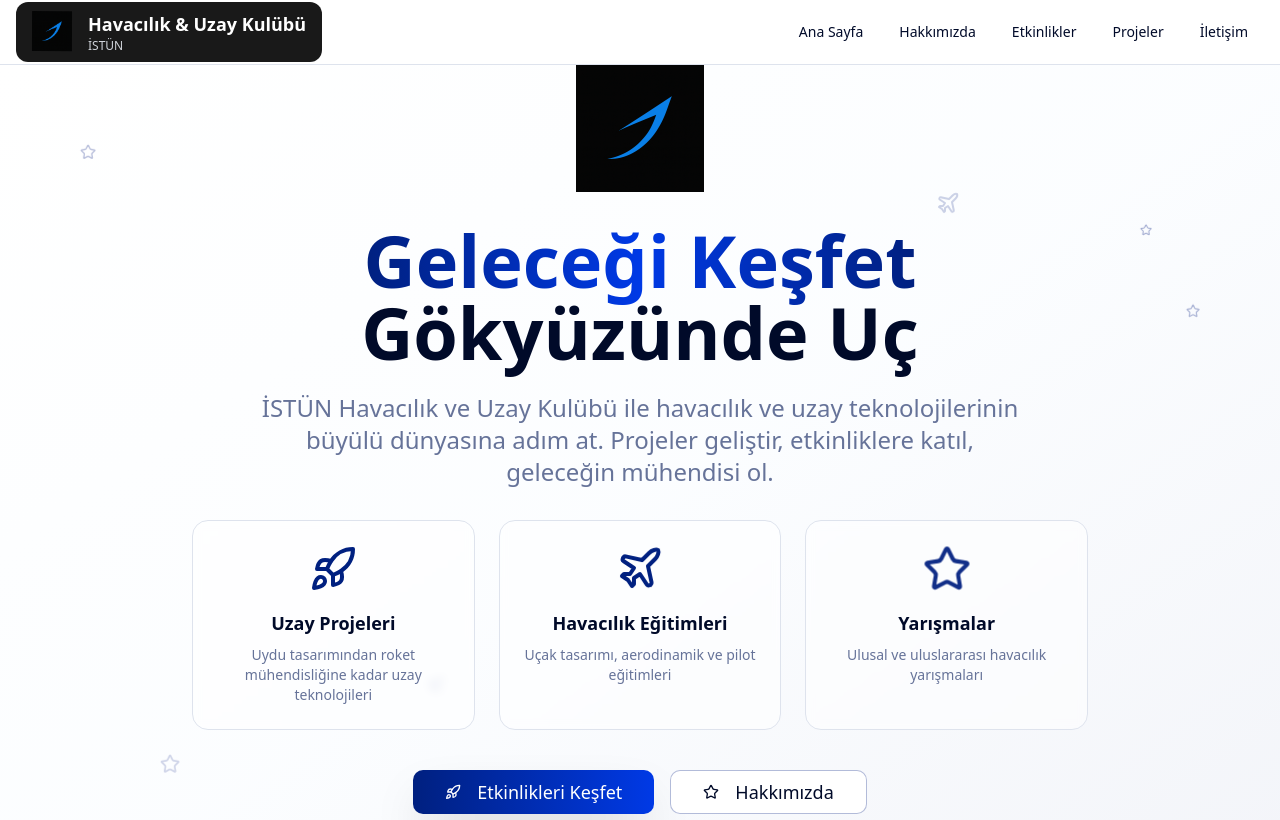
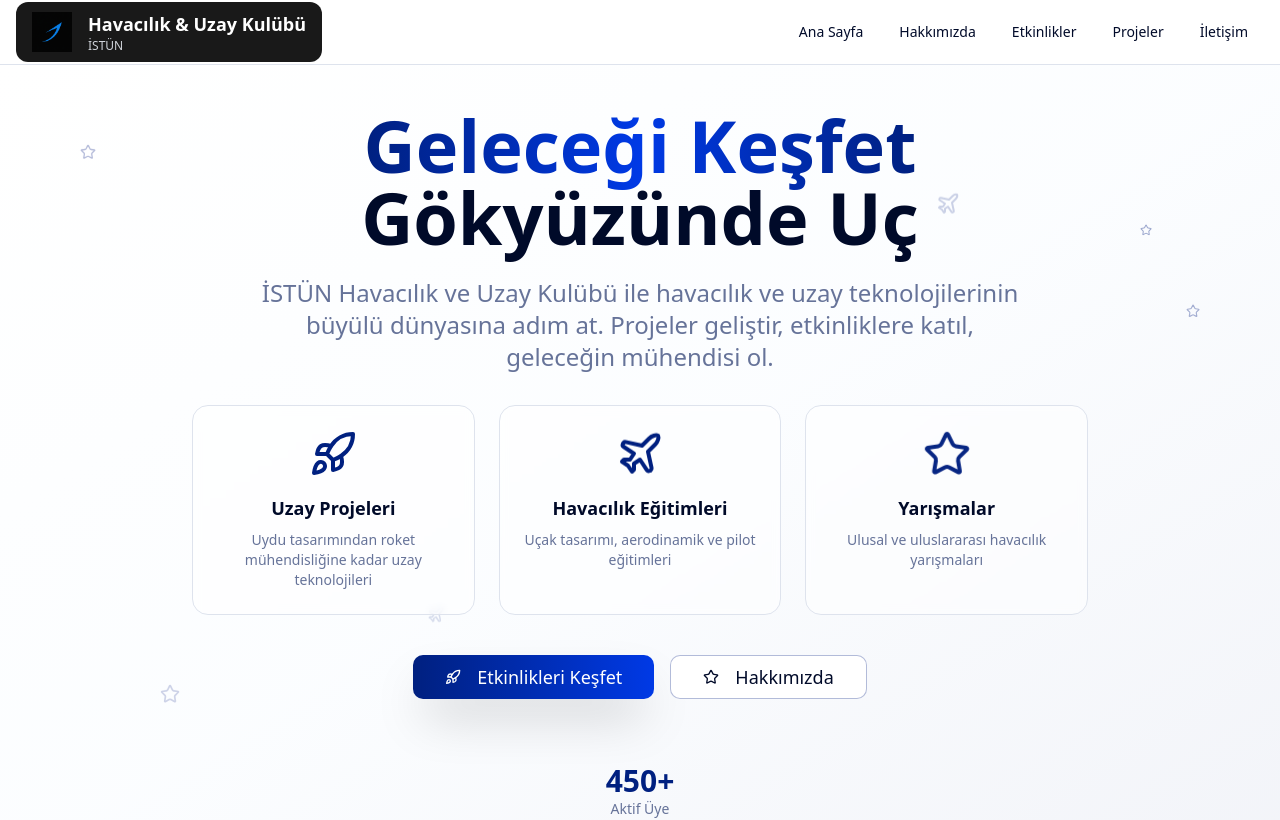
Before and after one commit to taasezer/gok-yuzunden-parlaklik, a React (Vite) app: page / in a window 1280 px wide. Shown: the top 820 px of the page. Built offline with nearby package versions, Linux system fonts and the light colour scheme; the HTML template or start-up script is replaced by a standard one.

Commit message:
Remove logo and disable animations

```diff
--- a/src/components/HeroSection.tsx
+++ b/src/components/HeroSection.tsx
@@ -48,16 +48,7 @@ export const HeroSection = () => {
       </div>
 
       <div className="container mx-auto px-4 text-center relative z-10">
-        <div className="max-w-5xl mx-auto">
-
-          {/* Ana Logo */}
-          <div className="mb-8 roket-fırlatma">
-            <img
-              src="/src/assets/havacilik-uzay-logo.png"
-              alt="İSTÜN Havacılık ve Uzay Kulübü Logo"
-              className="h-32 w-auto mx-auto mb-6 hover-yüksel"
-            />
-          </div>
+      <div className="max-w-5xl mx-auto">
 
           {/* Ana Başlık */}
           <h1 className="text-4xl md:text-6xl lg:text-7xl font-bold mb-6 animate-fade-in">
--- a/src/components/Navigasyon.tsx
+++ b/src/components/Navigasyon.tsx
@@ -44,7 +44,7 @@ export const Navigasyon = ({ className }: NavigasyonProps) => {
             <img
               src={havacilikLogo}
               alt="İSTÜN Havacılık ve Uzay Kulübü Logo"
-              className="h-10 w-auto havacılık-uçuş"
+              className="h-10 w-auto"
             />
             <div className="hidden md:block">
               <h1 className="text-lg font-bold text-white">
```
